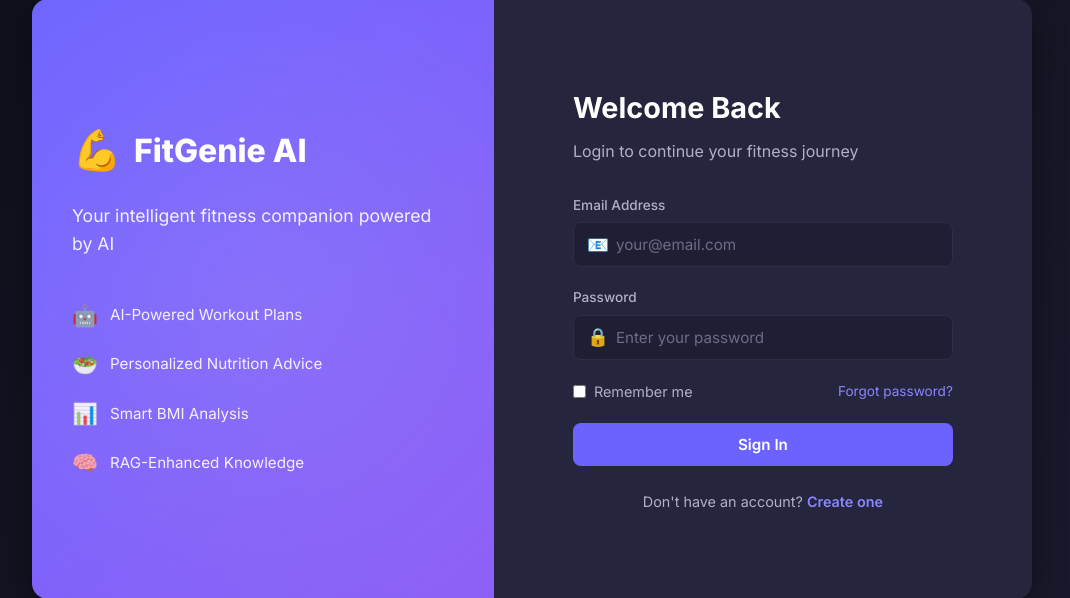
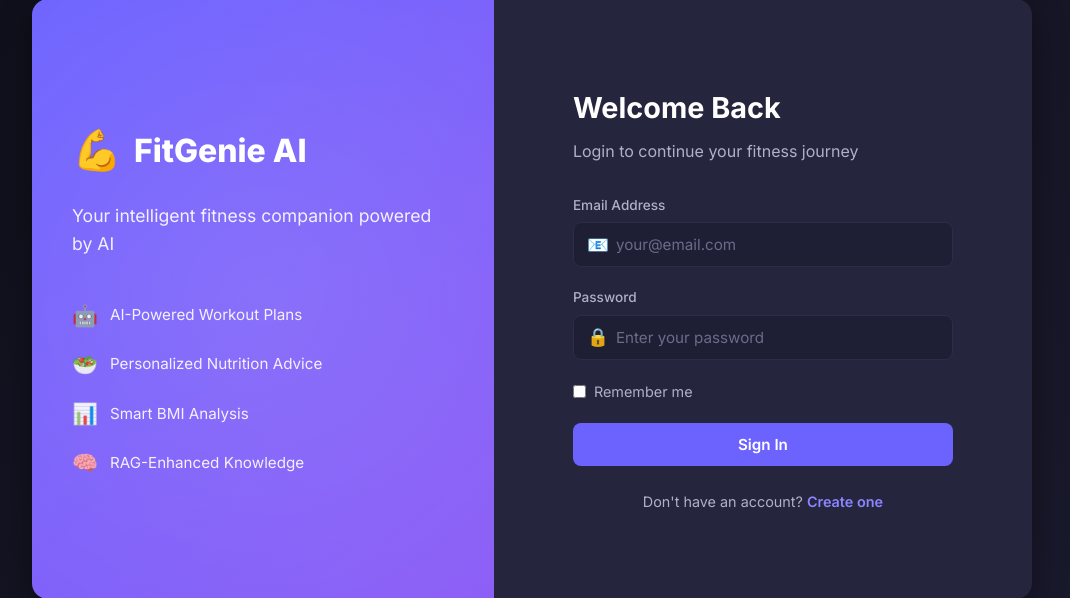
Before and after one commit to VaishakRajesh/FitGenie, a Flask app: page /login in a window 1280 px wide. Shown: the part 101-699 px from the top of the page, without its empty margins (108-1178 px from the left). Run offline with Flask 3, Linux system fonts and the light colour scheme.

Commit message:
remove fp

```diff
--- a/templates/login.html
+++ b/templates/login.html
@@ -87,7 +87,7 @@
                             <input type="checkbox" name="remember">
                             <span>Remember me</span>
                         </label>
-                        <a href="#" class="forgot-link">Forgot password?</a>
+                        <!-- <a href="#" class="forgot-link">Forgot password?</a> -->
                     </div>
 
                     <button type="submit" class="btn btn-primary btn-full">
```
